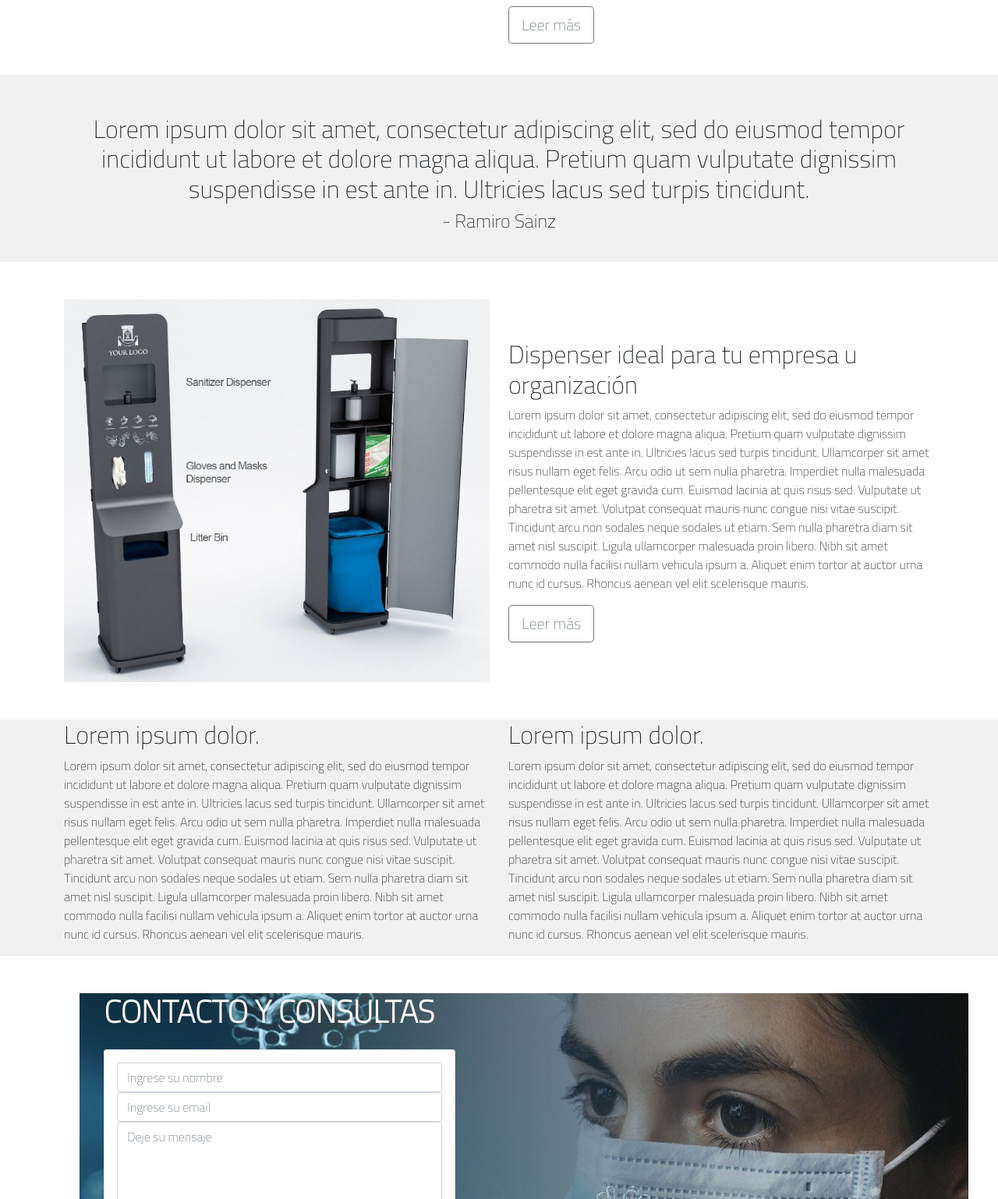
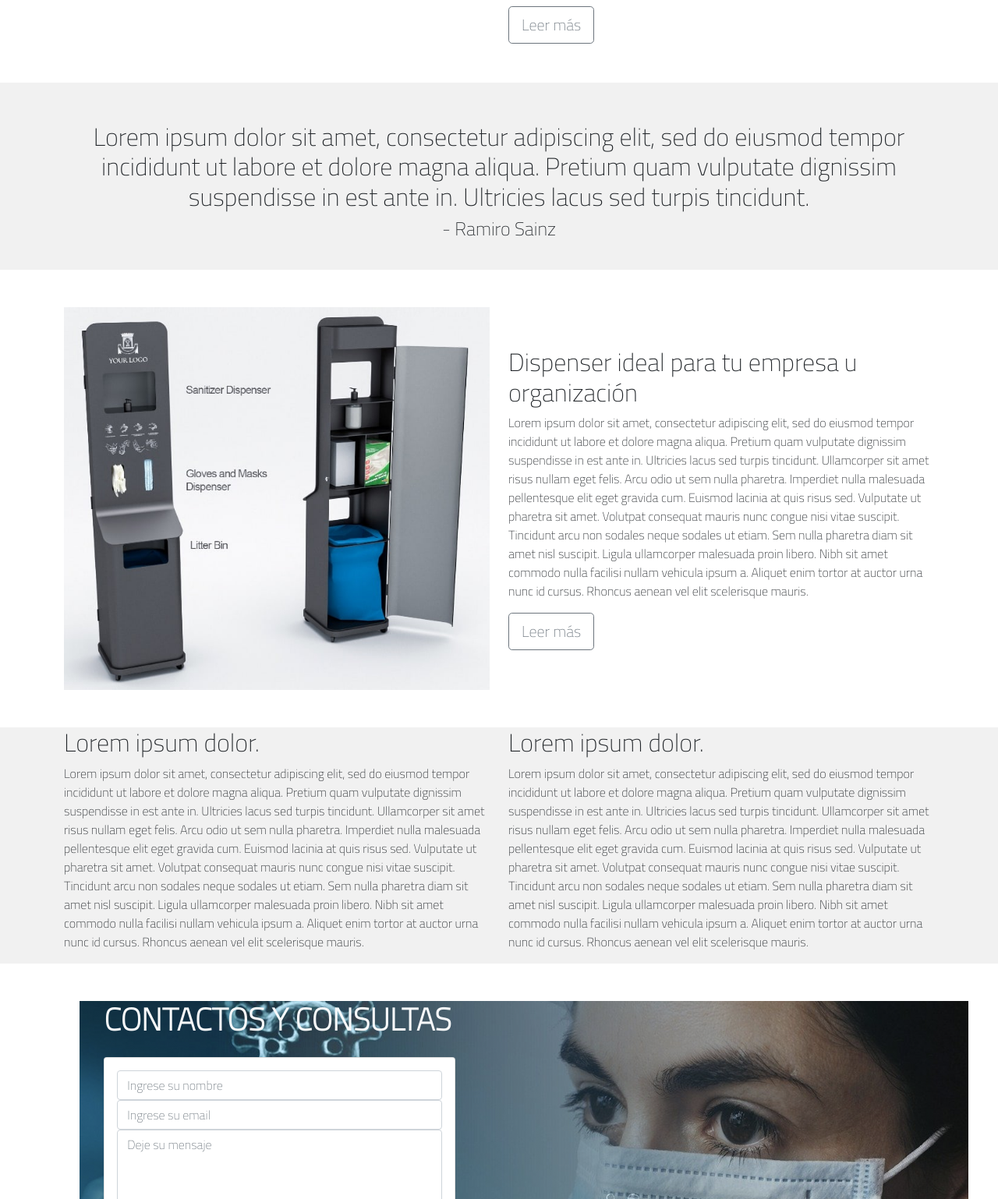
Before and after one commit to eliascaceresalvez/DBAE-Dispenser, a plain HTML site: page index.html in a window 1280 px wide. Shown: the part 427-1965 px from the top of the page at 78% size. Drawn offline with nearby package versions, Linux system fonts and the light colour scheme.

Commit message:
PRIMER COMMIT

```diff
--- a/css/main.css
+++ b/css/main.css
@@ -10,7 +10,7 @@ header{
     background: #f1f1f1;
     padding: 50px 0 30px 0;
     text-align: center;
-    margin-top: 40px;
+    margin-top: 50px;
 }
 
 footer{
--- a/index.html
+++ b/index.html
@@ -127,7 +127,7 @@
         <div class="container">
             <div class="row">
                 <div class="col-md-5">
-                    <p class="h1 text-light" ><STRONG>CONTACTO Y CONSULTAS</STRONG></p>
+                    <p class="h1 text-light" ><strong>CONTACTOS Y CONSULTAS</strong></p>
                     <form class="card my-4">
                             <div class="card-body">
                                 <div class="form-group">
```
